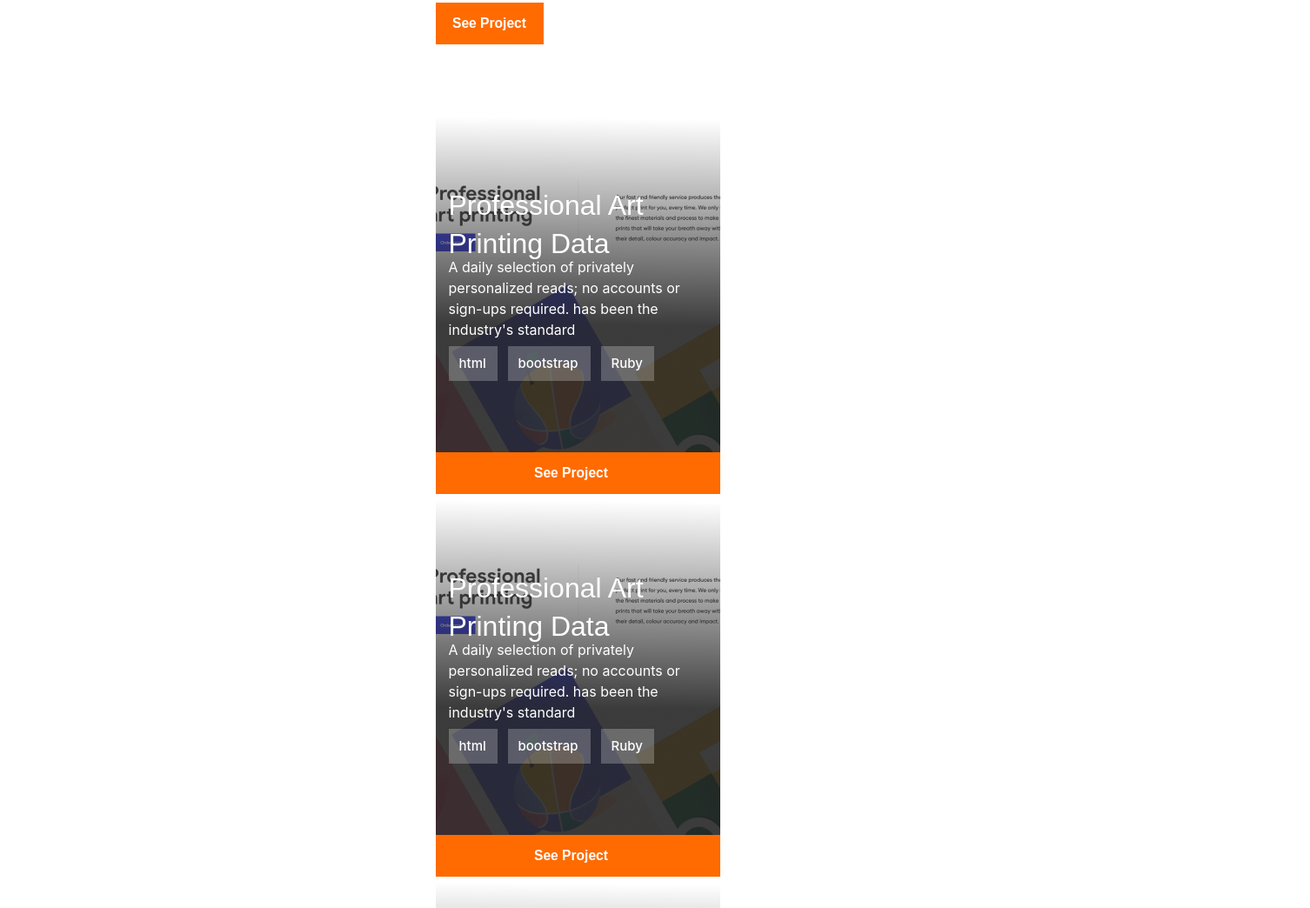
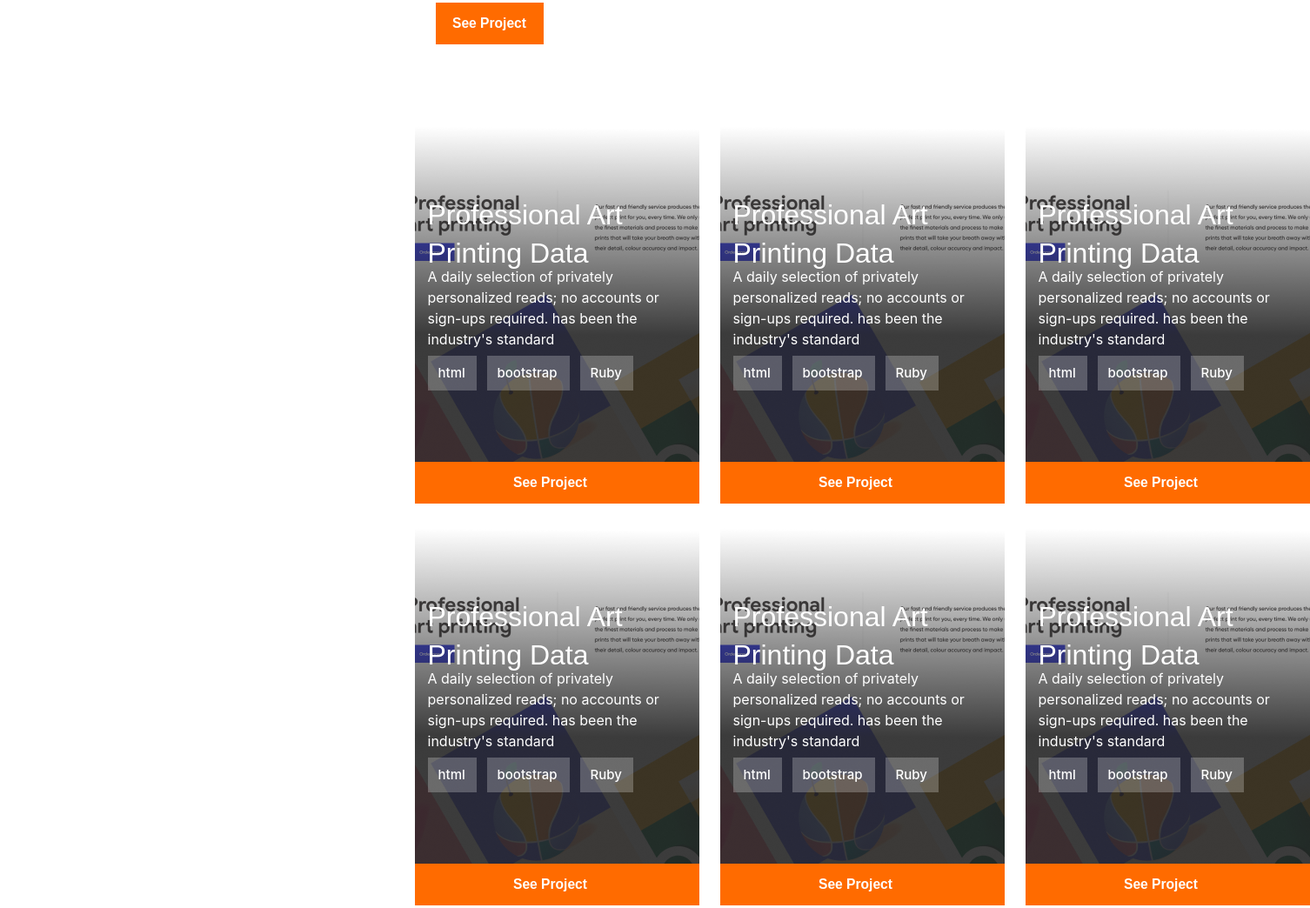
Before and after one commit to egichuhis/Edwin-Portfolio, a website: page index.html in a window 1280 px wide. Shown: the part 1769-2813 px from the top of the page at 87% size, 1506 px wide, since content can reach past the window. Drawn offline with Linux system fonts and the light colour scheme.

Commit message:
Add grid to works section

```diff
--- a/style.css
+++ b/style.css
@@ -1664,4 +1664,14 @@
     order: 1;
     flex-grow: 0;
   }
-}
+
+  .recent-works .frame-44 {
+    height: 2500px;
+  }
+
+  .frame-43 {
+    display: grid;
+    grid-template-columns: auto auto auto;
+    height: 900px;
+  }
+}
```
